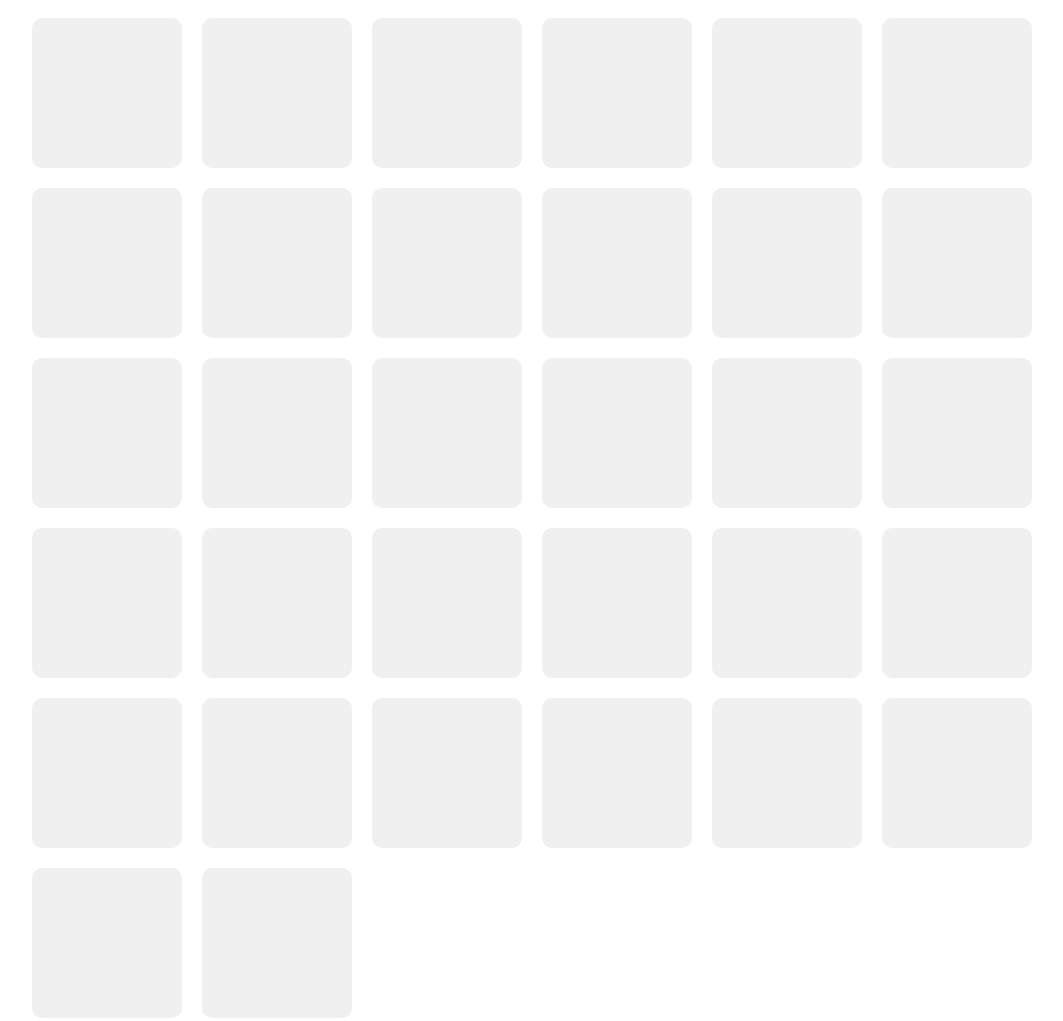
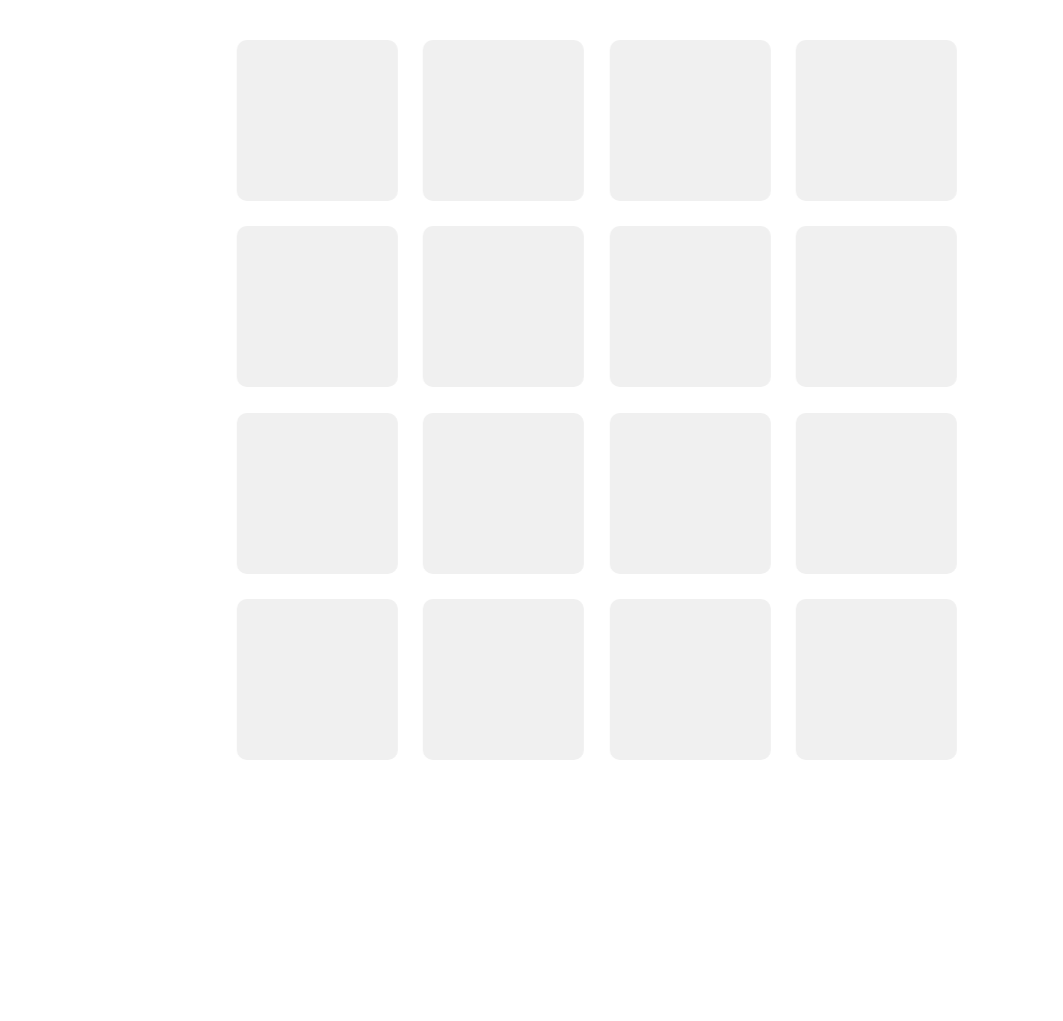
Before and after one commit to jstnate/JS-Memory-Game, a plain HTML site: page index.html in a window 1280 px wide. Shown: the whole page, without its empty margins (43-1106 px from the left). After the commit the page ends 800 px from the top, so only its background shows below. Drawn offline with Linux system fonts and the light colour scheme.

Commit message:
:rocket: Push images on memory

```diff
--- a/script.js
+++ b/script.js
@@ -5,28 +5,20 @@ function shuffleArray(inputArray) {
 
 document.addEventListener('DOMContentLoaded', () => {
     const cardData = [
-        { id: 1, content: "UN", number: 1 },
-        { id: 2, content: "DEUX", number: 2 },
-        { id: 3, content: "TROIS", number: 3 },
-        { id: 4, content: "QUATRE", number: 4 },
-        { id: 5, content: "CINQ", number: 5 },
-        { id: 6, content: "SIX", number: 6 },
-        { id: 7, content: "SEPT", number: 7 },
-        { id: 8, content: "HUIT", number: 8 },
-        { id: 9, content: "NEUF", number: 9 },
-        { id: 10, content: "DIX", number: 10 },
-        { id: 11, content: "ONZE", number: 11 },
-        { id: 12, content: "DOUZE", number: 12 },
-        { id: 13, content: "TREIZE", number: 13 },
-        { id: 14, content: "QUATORZE", number: 14 },
-        { id: 15, content: "QUINZE", number: 15 },
-        { id: 16, content: "SEIZE", number: 16 },
+        { id: 1, content: "Good bye", imageUrl: "<img src='assets/bye.svg'>" },
+        { id: 2, content: "Hello", imageUrl: "<img src='assets/hello.svg'>" },
+        { id: 3, content: "I love you", imageUrl: "<img src='assets/loveYou.svg'>" },
+        { id: 4, content: "No", imageUrl: "<img src='assets/no.svg'>" },
+        { id: 5, content: "Please", imageUrl: "<img src='assets/please.svg'>" },
+        { id: 6, content: "Sorry", imageUrl: "<img src='assets/sorry.svg'>" },
+        { id: 7, content: "Thank you", imageUrl: "<img src='assets/thankYou.svg'>" },
+        { id: 8, content: "Yes", imageUrl: "<img src='assets/yes.svg'>" },
+    ];
 
-    ];
 
     const gameBoard = document.getElementById('gameBoard');
     shuffleArray(cardData.map((e, i) => {
-        return [{ content: e.content, id: e.id }, { id: e.id, content: e.number }];
+        return [{ content: e.content, id: e.id }, { id: e.id, content: e.imageUrl }];
     })
         .flat())
         .forEach((e, i) => {
--- a/style.css
+++ b/style.css
@@ -1,34 +1,54 @@
+/* Red :  #e2010b */
+/* Blue : #010032 */
+/* White : #f9f9f9 */
+
+*{
+  margin: 0;
+  padding: 0;
+  box-sizing: border-box;
+}
+
+body{
+  display: flex;
+  justify-content: center;
+  align-items: center;
+  height: 100vh;
+  width: 100vw;
+}
+
 #gameBoard {
-  display: flex;
-  flex-wrap: wrap;
-  width: 1150px; /* Ajustez selon vos besoins */
+  display: grid;
+  grid-template-columns: repeat(4, 1fr);
+  justify-items: center;
+  align-items: center;
+  gap: 2vw;
+  height: 90vh;
+  aspect-ratio: 1/1;
   margin: auto;
 }
 
 .card {
-  width: 150px; /* Taille des cartes */
-  height: 150px;
-  margin: 10px;
+  height: 100%;
+  aspect-ratio: 1/1;
   display: flex;
   justify-content: center;
   align-items: center;
-  font-size: 2em; /* Taille du texte */
-  cursor: pointer; /* Change le curseur */
-  perspective: 1000px; /* Nécessaire pour l'effet 3D */
+  font-size: 1.4em;
+  cursor: pointer;
+  perspective: 1000px;
 }
 
-/* Le flip se produit sur cet élément */
+
 .card-inner {
   width: 100%;
   height: 100%;
-  border-radius: 10px; /* Bords arrondis */
-  background-color: #f0f0f0; /* Couleur de fond des cartes */
-  transition: transform 0.6s; /* Durée de l'animation */
+  border-radius: 10px;
+  background-color: #f0f0f0;
+  transition: transform 0.6s;
   transform-style: preserve-3d;
   position: relative;
 }
 
-/* Face avant et arrière de la carte */
 .front-face,
 .back-face {
   width: 100%;
@@ -37,32 +57,31 @@
   align-items: center;
   justify-content: center;
   position: absolute;
-  backface-visibility: hidden; /* Cache l'arrière de la carte lorsqu'elle n'est pas tournée */
+  backface-visibility: hidden;
   border-radius: 10px;
 }
 
-/* Stylisation spécifique pour chaque face */
-.front-face {
-  /* Styles pour la face avant */
+.front-face img {
+  width: 80%;
+  height: 80%;
+  object-fit: contain;
 }
 
 .back-face {
-  /* Styles pour la face arrière */
   transform: rotateY(
     180deg
-  ); /* Tourne la face arrière pour qu'elle soit cachée au début */
+  );
 }
 
-/* Quand la carte est retournée */
 .card.flipped .card-inner {
-  transform: rotateY(180deg); /* Tourne la carte de 180 degrés */
+  transform: rotateY(180deg);
 }
 
 .card.flipped {
-  background-color: #fff; /* Couleur quand la carte est retournée */
+  background-color: #fff;
 }
 
 .card.matched .card-inner {
-  background-color: #9f9; /* Couleur pour les paires trouvées */
+  background-color: #9f9;
   cursor: default;
 }
```
Also changed, not shown: assets/bye.svg (added), assets/hello.svg (added), assets/loveYou.svg (added), assets/no.svg (added), assets/please.svg (added), assets/sorry.svg (added), assets/thankYou.svg (added), assets/yes.svg (added).
